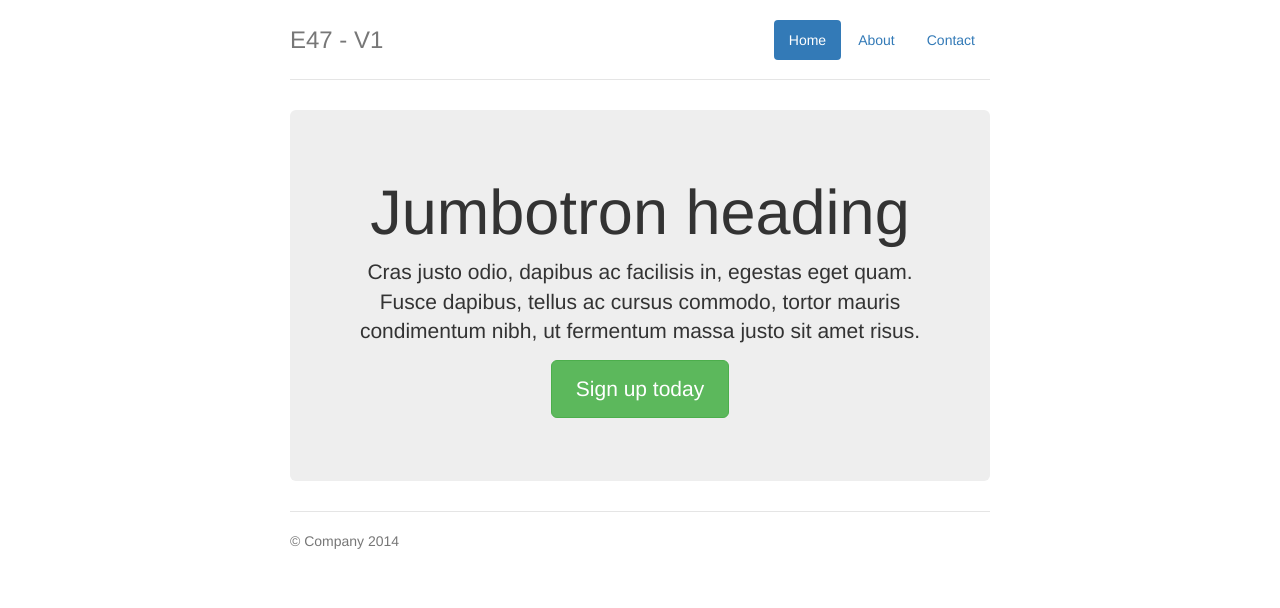
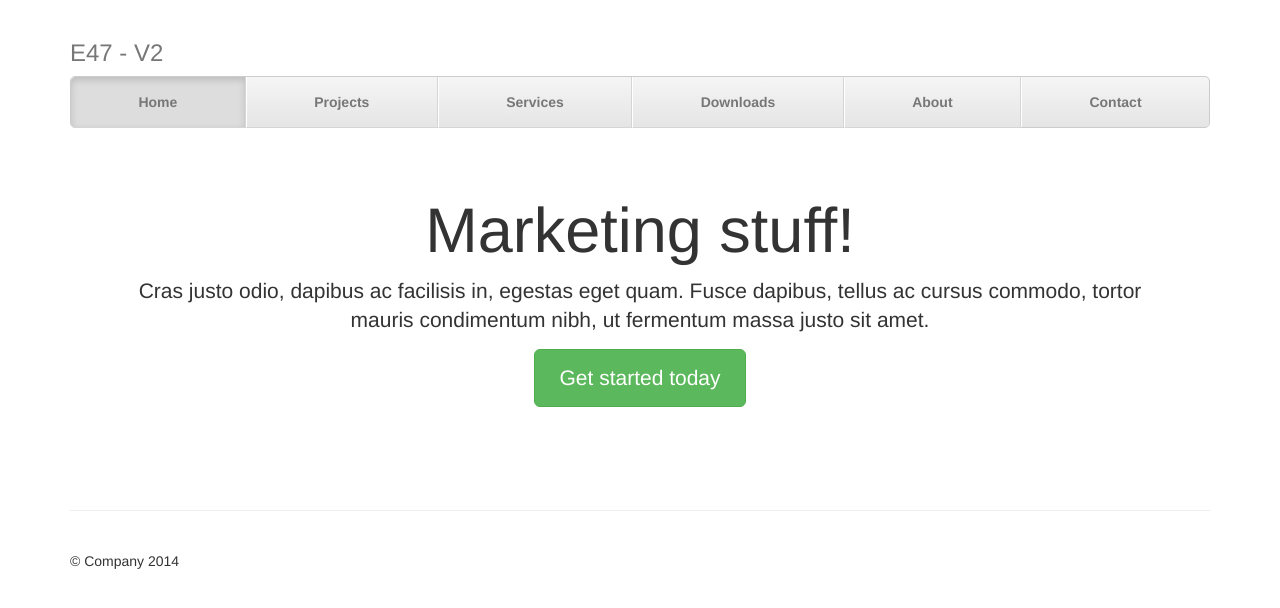
Before and after one commit to jweissig/episode-47, a plain HTML site: page index.html in a window 1280 px wide. Drawn offline with Linux system fonts and the light colour scheme.

Commit message:
E47 - V2

```diff
--- a/index.html
+++ b/index.html
@@ -7,90 +7,100 @@
     <meta name="description" content="">
     <meta name="author" content="">
 
-    <title>E47 - V1</title>
+    <title>E47 - V2</title>
 
     <!-- Bootstrap core CSS -->
     <link href="bootstrap.min.css" rel="stylesheet">
 
     <!-- Custom styles for this template -->
     <style>
-    /* Space out content a bit */
     body {
       padding-top: 20px;
-      padding-bottom: 20px;
     }
 
-    /* Everything but the jumbotron gets side spacing for mobile first views */
-    .header,
-    .marketing,
     .footer {
-      padding-right: 15px;
-      padding-left: 15px;
-    }
-
-    /* Custom page header */
-    .header {
-      border-bottom: 1px solid #e5e5e5;
-    }
-    /* Make the masthead heading the same height as the navigation */
-    .header h3 {
-      padding-bottom: 19px;
-      margin-top: 0;
-      margin-bottom: 0;
-      line-height: 40px;
-    }
-
-    /* Custom page footer */
-    .footer {
-      padding-top: 19px;
-      color: #777;
-      border-top: 1px solid #e5e5e5;
-    }
-
-    /* Customize container */
-    @media (min-width: 768px) {
-      .container {
-        max-width: 730px;
-      }
-    }
-    .container-narrow > hr {
-      margin: 30px 0;
+      padding-top: 40px;
+      padding-bottom: 40px;
+      margin-top: 40px;
+      border-top: 1px solid #eee;
     }
 
     /* Main marketing message and sign up button */
     .jumbotron {
       text-align: center;
-      border-bottom: 1px solid #e5e5e5;
+      background-color: transparent;
     }
     .jumbotron .btn {
       padding: 14px 24px;
       font-size: 21px;
     }
 
-    /* Supporting marketing content */
-    .marketing {
-      margin: 40px 0;
+    /* Customize the nav-justified links to be fill the entire space of the .navbar */
+
+    .nav-justified {
+      background-color: #eee;
+      border: 1px solid #ccc;
+      border-radius: 5px;
     }
-    .marketing p + h4 {
-      margin-top: 28px;
+    .nav-justified > li > a {
+      padding-top: 15px;
+      padding-bottom: 15px;
+      margin-bottom: 0;
+      font-weight: bold;
+      color: #777;
+      text-align: center;
+      background-color: #e5e5e5; /* Old browsers */
+      background-image: -webkit-gradient(linear, left top, left bottom, from(#f5f5f5), to(#e5e5e5));
+      background-image: -webkit-linear-gradient(top, #f5f5f5 0%, #e5e5e5 100%);
+      background-image:      -o-linear-gradient(top, #f5f5f5 0%, #e5e5e5 100%);
+      background-image: -webkit-gradient(linear, left top, left bottom, from(top), color-stop(0%, #f5f5f5), to(#e5e5e5));
+      background-image:         linear-gradient(top, #f5f5f5 0%, #e5e5e5 100%);
+      filter: progid:DXImageTransform.Microsoft.gradient( startColorstr='#f5f5f5', endColorstr='#e5e5e5',GradientType=0 ); /* IE6-9 */
+      background-repeat: repeat-x; /* Repeat the gradient */
+      border-bottom: 1px solid #d5d5d5;
+    }
+    .nav-justified > .active > a,
+    .nav-justified > .active > a:hover,
+    .nav-justified > .active > a:focus {
+      background-color: #ddd;
+      background-image: none;
+      -webkit-box-shadow: inset 0 3px 7px rgba(0,0,0,.15);
+              box-shadow: inset 0 3px 7px rgba(0,0,0,.15);
+    }
+    .nav-justified > li:first-child > a {
+      border-radius: 5px 5px 0 0;
+    }
+    .nav-justified > li:last-child > a {
+      border-bottom: 0;
+      border-radius: 0 0 5px 5px;
+    }
+
+    @media (min-width: 768px) {
+      .nav-justified {
+        max-height: 52px;
+      }
+      .nav-justified > li > a {
+        border-right: 1px solid #d5d5d5;
+        border-left: 1px solid #fff;
+      }
+      .nav-justified > li:first-child > a {
+        border-left: 0;
+        border-radius: 5px 0 0 5px;
+      }
+      .nav-justified > li:last-child > a {
+        border-right: 0;
+        border-radius: 0 5px 5px 0;
+      }
     }
 
     /* Responsive: Portrait tablets and up */
     @media screen and (min-width: 768px) {
       /* Remove the padding we set earlier */
-      .header,
+      .masthead,
       .marketing,
       .footer {
         padding-right: 0;
         padding-left: 0;
-      }
-      /* Space out the masthead */
-      .header {
-        margin-bottom: 30px;
-      }
-      /* Remove the bottom border on the jumbotron for visual effect */
-      .jumbotron {
-        border-bottom: 0;
       }
     }
     </style>
@@ -105,23 +115,29 @@
   <body>
 
     <div class="container">
-      <div class="header">
+
+      <div class="masthead">
+        <h3 class="text-muted">E47 - V2</h3>
         <nav>
-          <ul class="nav nav-pills pull-right">
-            <li role="presentation" class="active"><a href="#">Home</a></li>
-            <li role="presentation"><a href="#">About</a></li>
-            <li role="presentation"><a href="#">Contact</a></li>
+          <ul class="nav nav-justified">
+            <li class="active"><a href="#">Home</a></li>
+            <li><a href="#">Projects</a></li>
+            <li><a href="#">Services</a></li>
+            <li><a href="#">Downloads</a></li>
+            <li><a href="#">About</a></li>
+            <li><a href="#">Contact</a></li>
           </ul>
         </nav>
-        <h3 class="text-muted">E47 - V1</h3>
       </div>
 
+      <!-- Jumbotron -->
       <div class="jumbotron">
-        <h1>Jumbotron heading</h1>
-        <p class="lead">Cras justo odio, dapibus ac facilisis in, egestas eget quam. Fusce dapibus, tellus ac cursus commodo, tortor mauris condimentum nibh, ut fermentum massa justo sit amet risus.</p>
-        <p><a class="btn btn-lg btn-success" href="http://getbootstrap.com/examples/jumbotron-narrow/" role="button">Sign up today</a></p>
+        <h1>Marketing stuff!</h1>
+        <p class="lead">Cras justo odio, dapibus ac facilisis in, egestas eget quam. Fusce dapibus, tellus ac cursus commodo, tortor mauris condimentum nibh, ut fermentum massa justo sit amet.</p>
+        <p><a class="btn btn-lg btn-success" href="http://getbootstrap.com/examples/justified-nav/" role="button">Get started today</a></p>
       </div>
 
+      <!-- Site footer -->
       <footer class="footer">
         <p>&copy; Company 2014</p>
       </footer>
```
